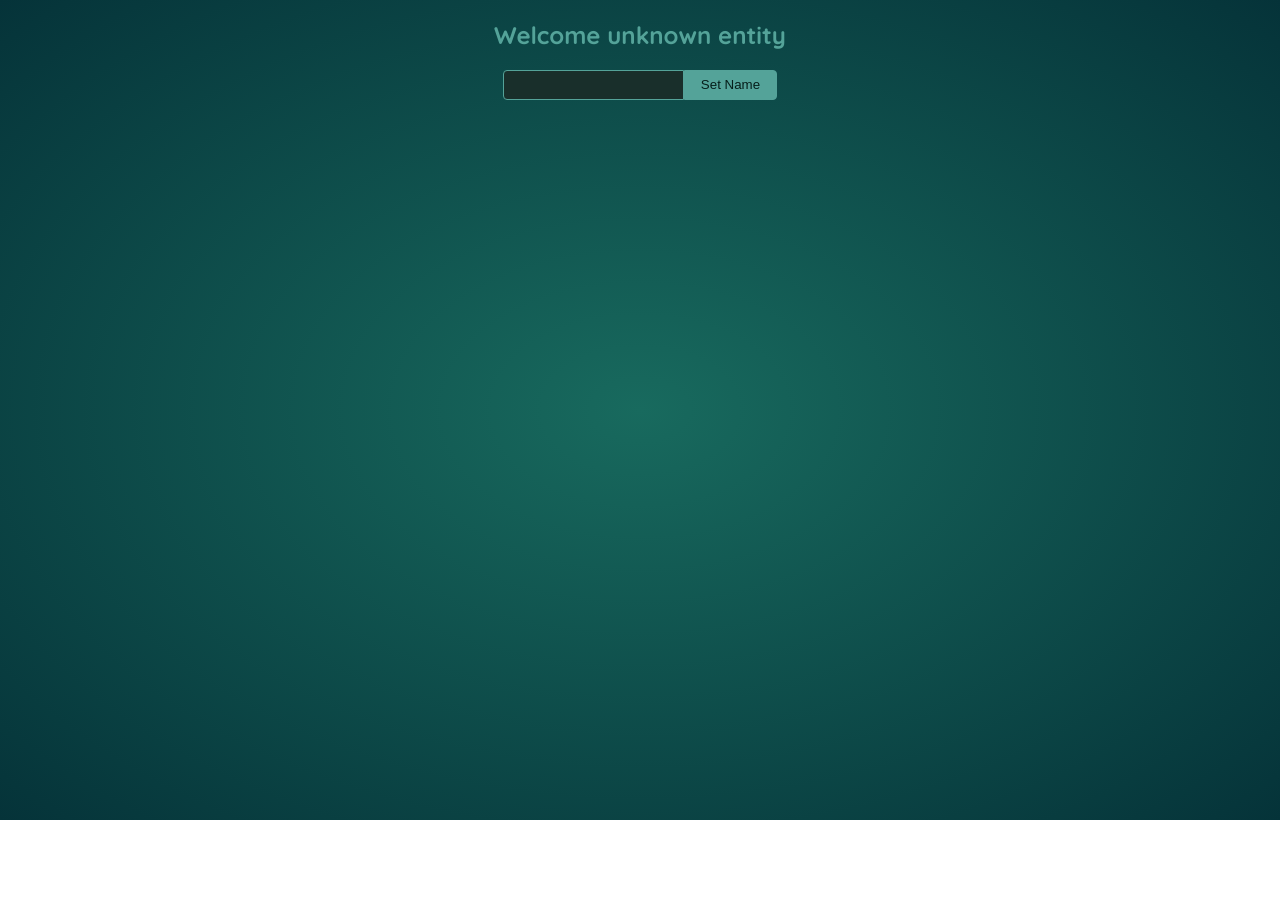
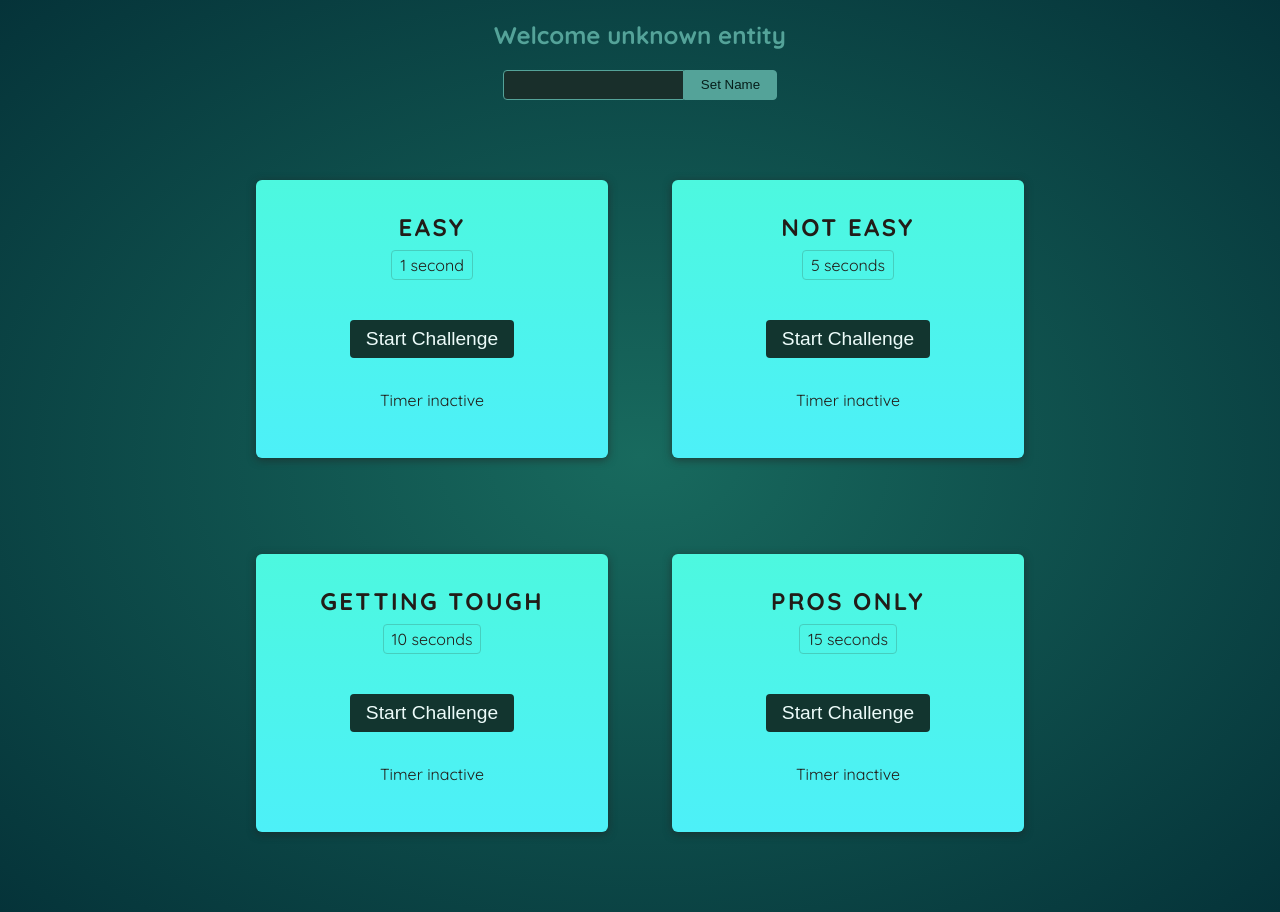
Before and after one commit to sbsmrth/react-time-game, a React (Vite) app: page / in a window 1280 px wide. Before the commit the page ends 820 px from the top, so only its background shows below. Built offline with nearby package versions, Linux system fonts and the light colour scheme; a web font is replaced by a local one.

Commit message:
feat: basic structure for managing timers

```diff
--- a/src/App.jsx
+++ b/src/App.jsx
@@ -1,10 +1,16 @@
 import Player from './components/Player.jsx';
+import { TimerChallenge } from './components/TimerChallenge.jsx';
 
 function App() {
   return (
     <>
       <Player />
-      <div id="challenges"></div>
+      <div id="challenges">
+        <TimerChallenge title="Easy" targetTime={1} />
+        <TimerChallenge title="Not easy" targetTime={5} />
+        <TimerChallenge title="Getting tough" targetTime={10} />
+        <TimerChallenge title="Pros only" targetTime={15} />
+      </div>
     </>
   );
 }
--- /dev/null
+++ b/src/components/TimerChallenge.jsx
@@ -0,0 +1,48 @@
+import PropTypes from 'prop-types';
+import { useState, useRef } from 'react';
+
+const TimerChallenge = ({ title, targetTime }) => {
+  const timer = useRef();
+  const [timerExpired, setTimerExpired] = useState(false);
+  const [timerStarted, setTimerStarted] = useState(false);
+  const msTargetTime = targetTime * 1000;
+
+  const handleStart = () => {
+    timer.current = setTimeout(() => {
+      setTimerExpired(true);
+    }, msTargetTime);
+
+    setTimerStarted(true);
+  };
+
+  const handleStop = () => {
+    clearTimeout(timer.current);
+
+    setTimerStarted(false);
+  };
+
+  return (
+    <section className="challenge">
+      <h2>{title}</h2>
+      {timerExpired && <p>You lost!</p>}
+      <p className="challenge-time">
+        {targetTime} second{targetTime > 1 && 's'}
+      </p>
+      <p>
+        <button onClick={timerStarted ? handleStop : handleStart}>
+          {timerStarted ? 'Stop' : 'Start'} Challenge
+        </button>
+      </p>
+      <p className={timerStarted ? 'active' : ''}>
+        {timerStarted ? 'Time is running...' : 'Timer inactive'}
+      </p>
+    </section>
+  );
+};
+
+TimerChallenge.propTypes = {
+  title: PropTypes.string.isRequired,
+  targetTime: PropTypes.number.isRequired,
+};
+
+export { TimerChallenge };
```
